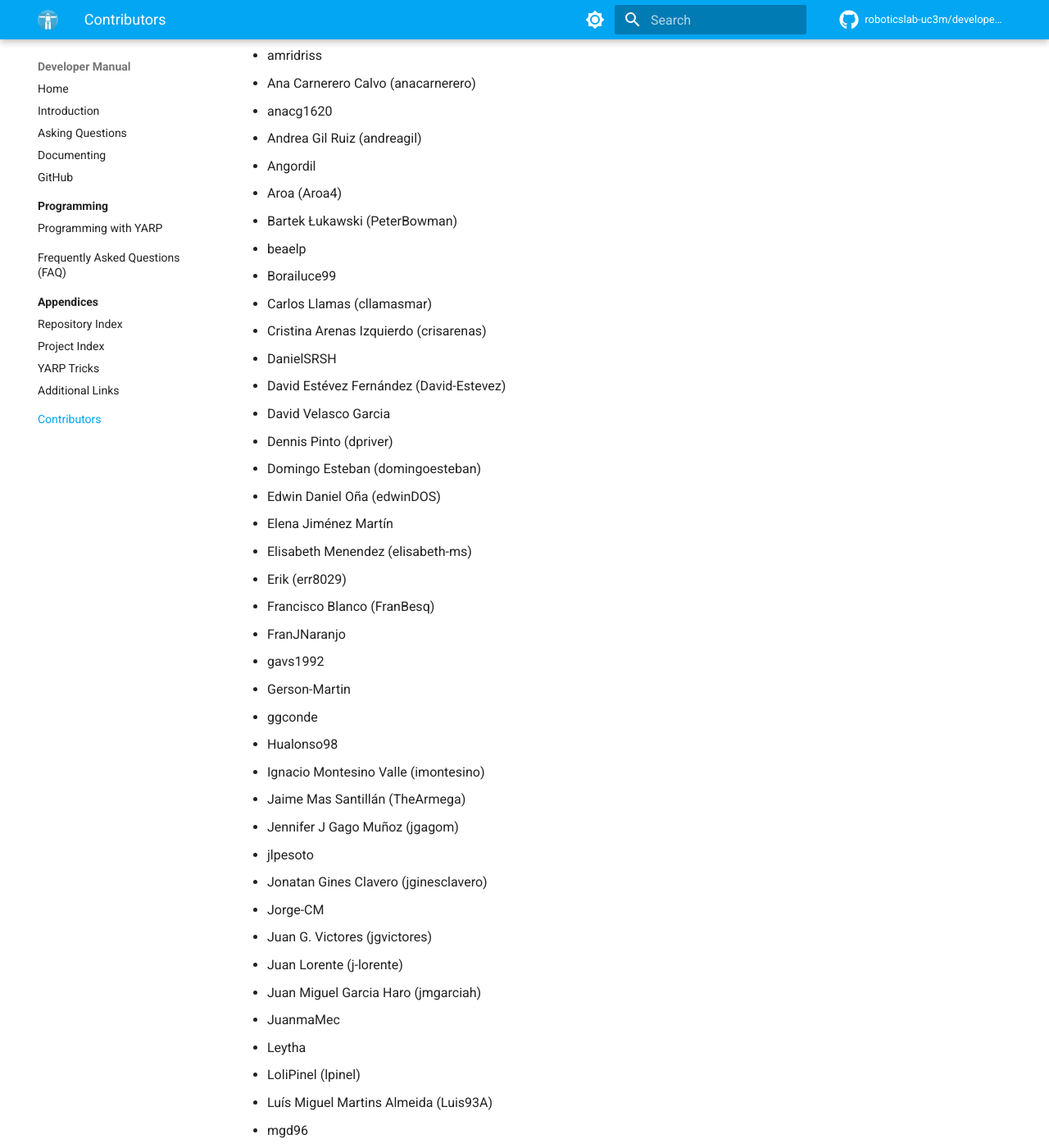
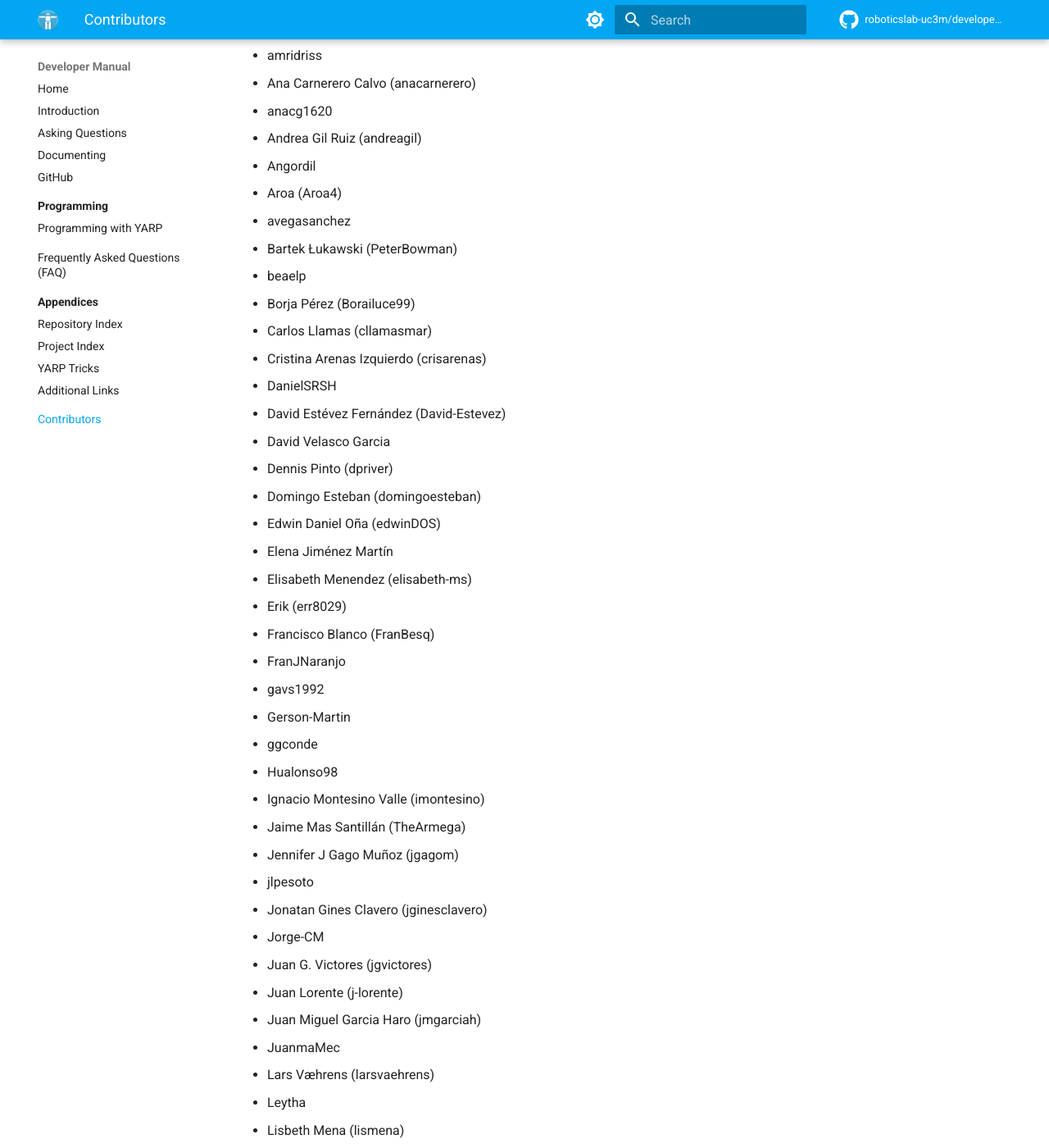
Before and after one commit to roboticslab-uc3m/developer-manual, an MkDocs documentation site: the page built from docs/contributors.md, in a window 1280 px wide and 1400 px high, scrolled down 401 px. Shown: the whole window at 82% size. Built offline with MkDocs 1.6.1 and Material for MkDocs 9.7.7, drawn with Linux system fonts in a browser that asks for light colours; comment, search, counter and statistics services are not loaded.

Commit message:
Update contributors

```diff
--- a/docs/contributors.md
+++ b/docs/contributors.md
@@ -15,9 +15,10 @@ This is a list of people who contributed to the roboticslab-uc3m software ecosys
 - Andrea Gil Ruiz (andreagil)
 - Angordil
 - Aroa (Aroa4)
+- avegasanchez
 - Bartek Łukawski (PeterBowman)
 - beaelp
-- Borailuce99
+- Borja Pérez (Borailuce99)
 - Carlos Llamas (cllamasmar)
 - Cristina Arenas Izquierdo (crisarenas)
 - DanielSRSH
@@ -45,12 +46,15 @@ This is a list of people who contributed to the roboticslab-uc3m software ecosys
 - Juan Lorente (j-lorente)
 - Juan Miguel Garcia Haro (jmgarciah)
 - JuanmaMec
+- Lars Væhrens (larsvaehrens)
 - Leytha
+- Lisbeth Mena (lismena)
 - LoliPinel (lpinel)
 - Luís Miguel Martins Almeida (Luis93A)
 - mgd96
 - Miguel Serna (serna92)
 - munozyanez
+- npuente
 - Olaya Álvarez Tuñón (olayasturias)
 - oXygenB
 - Pili Maldon (Pilibel10)
```
